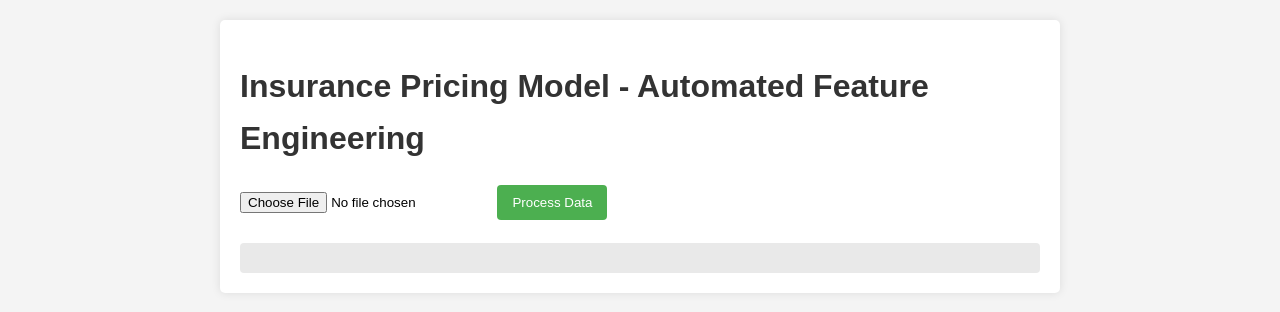
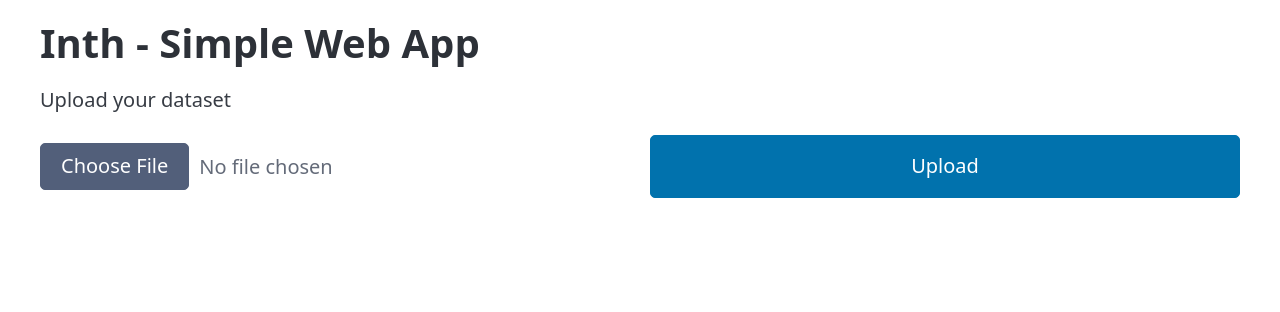
Before and after one commit to ewurch/ildo, a Flask app: page / in a window 1280 px wide. Shown: the top 312 px of the page. Run offline with Flask 3, Linux system fonts and the light colour scheme; some libraries are stand-ins or nearby versions.

Commit message:
create fastapi app and templates

```diff
--- /dev/null
+++ b/templates/base.html
@@ -0,0 +1,18 @@
+
+<!DOCTYPE html>
+<html lang="en">
+  <head>
+    <meta charset="UTF-8" />
+    <meta name="viewport" content="width=device-width, initial-scale=1.0" />
+    <title>CSV Upload</title>
+    <link rel="stylesheet" href="https://cdn.jsdelivr.net/npm/@picocss/pico@2/css/pico.min.css" />
+    <script src="https://unpkg.com/htmx.org@2.0.1"></script>
+  </head>
+  <body>
+    <main class="container">
+      <h1>Inth - Simple Web App</h1>
+      {% block content %}
+      {% endblock %}
+    </main>
+  </body>
+</html>
--- a/templates/index.html
+++ b/templates/index.html
@@ -1,89 +1,11 @@
-<!DOCTYPE html>
-<html lang="en">
-<head>
-    <meta charset="UTF-8">
-    <meta name="viewport" content="width=device-width, initial-scale=1.0">
-    <title>Insurance Pricing Model - Automated Feature Engineering</title>
-    <style>
-        body {
-            font-family: Arial, sans-serif;
-            line-height: 1.6;
-            margin: 0;
-            padding: 20px;
-            background-color: #f4f4f4;
-        }
-        .container {
-            max-width: 800px;
-            margin: auto;
-            background: white;
-            padding: 20px;
-            border-radius: 5px;
-            box-shadow: 0 0 10px rgba(0,0,0,0.1);
-        }
-        h1 {
-            color: #333;
-        }
-        form {
-            margin-bottom: 20px;
-        }
-        input[type="file"] {
-            margin-bottom: 10px;
-        }
-        button {
-            background-color: #4CAF50;
-            color: white;
-            padding: 10px 15px;
-            border: none;
-            border-radius: 4px;
-            cursor: pointer;
-        }
-        button:hover {
-            background-color: #45a049;
-        }
-        #results {
-            background-color: #e9e9e9;
-            padding: 15px;
-            border-radius: 4px;
-        }
-    </style>
-</head>
-<body>
-    <div class="container">
-        <h1>Insurance Pricing Model - Automated Feature Engineering</h1>
-        <form id="uploadForm" enctype="multipart/form-data">
-            <input type="file" id="fileInput" accept=".csv,.xlsx" required>
-            <button type="submit">Process Data</button>
-        </form>
-        <div id="results"></div>
-    </div>
+{% extends "base.html" %}
 
-    <script>
-        document.getElementById('uploadForm').addEventListener('submit', function(e) {
-            e.preventDefault();
-            var formData = new FormData();
-            formData.append('file', document.getElementById('fileInput').files[0]);
-
-            fetch('/', {
-                method: 'POST',
-                body: formData
-            })
-            .then(response => response.json())
-            .then(data => {
-                var resultsDiv = document.getElementById('results');
-                resultsDiv.innerHTML = '<h2>Results:</h2>';
-                resultsDiv.innerHTML += '<h3>Basic Analysis:</h3>';
-                resultsDiv.innerHTML += '<pre>' + JSON.stringify(data.analysis, null, 2) + '</pre>';
-                resultsDiv.innerHTML += '<h3>Selected Features:</h3>';
-                resultsDiv.innerHTML += '<ul>' + data.selected_features.map(f => '<li>' + f + '</li>').join('') + '</ul>';
-                resultsDiv.innerHTML += '<h3>Model Performance:</h3>';
-                resultsDiv.innerHTML += '<p>Mean Squared Error: ' + data.model_performance.mse + '</p>';
-                resultsDiv.innerHTML += '<p>R-squared: ' + data.model_performance.r2 + '</p>';
-            })
-            .catch(error => {
-                console.error('Error:', error);
-                document.getElementById('results').innerHTML = '<p>An error occurred. Please try again.</p>';
-            });
-        });
-    </script>
-</body>
-</html>
+{% block content %}
+<p>Upload your dataset</p>
+<form hx-post="/upload/" enctype="multipart/form-data" hx-push-url="true">
+  <div class="grid">
+    <input type="file" name="file" accept=".csv" required />
+    <button type="submit">Upload</button>
+  </div>
+</form>
+{% endblock %}
```
Also changed, not shown: database.py (added, +13 -0 lines), main.py (+158 -14 lines), models.py (added, +13 -0 lines), templates/columns.html (added, +17 -0 lines), templates/confirm.html (added, +19 -0 lines), templates/target.html (added, +23 -0 lines), __init__.py (added), 1 other file.
